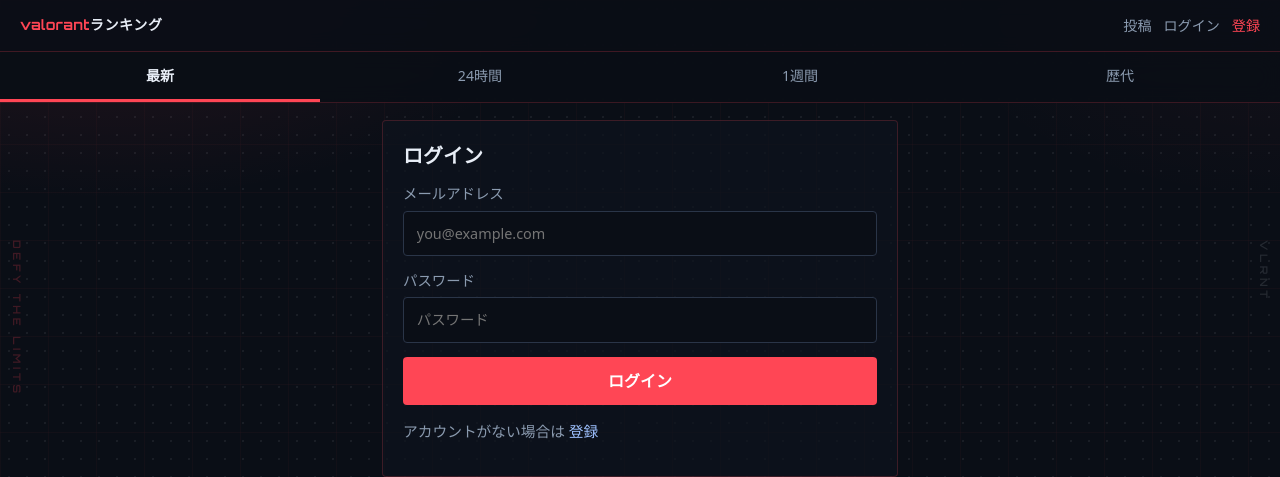
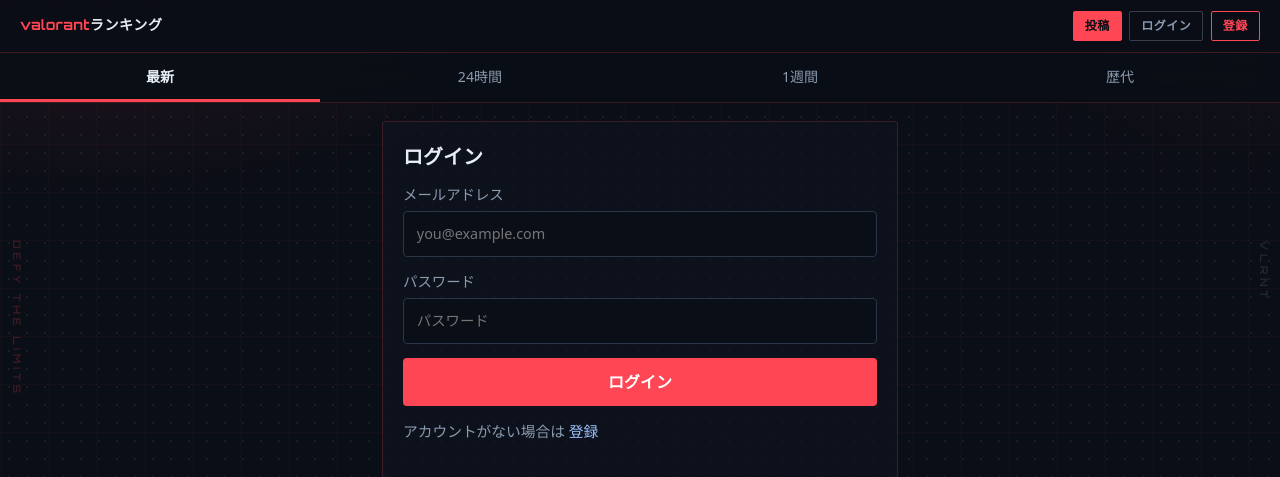
Before and after one commit to hal123w/valorant-ranking, a Django app: page /login/ in a window 1280 px wide. Shown: the top 477 px of the page. Run offline with Django 5.2, Linux system fonts and the light colour scheme; some web fonts are replaced.

Commit message:
Restyle header nav buttons for Valorant theme.
Make 投稿 a primary red CTA and use outline/ghost styles for login and logout.

Co-authored-by: Cursor <cursoragent@cursor.com>

```diff
--- a/clips/static/clips/app.css
+++ b/clips/static/clips/app.css
@@ -151,18 +151,81 @@ a:hover {
 .nav-actions {
   display: flex;
   align-items: center;
-  gap: 0.75rem;
-  flex-wrap: wrap;
+  gap: 0.45rem;
+  flex-wrap: nowrap;
+  flex-shrink: 0;
 }
 
+.nav-btn {
+  display: inline-flex;
+  align-items: center;
+  justify-content: center;
+  appearance: none;
+  -webkit-appearance: none;
+  font-family: var(--font);
+  font-size: 0.75rem;
+  font-weight: 700;
+  letter-spacing: 0.04em;
+  line-height: 1;
+  text-decoration: none;
+  cursor: pointer;
+  border-radius: 2px;
+  padding: 0.48rem 0.7rem;
+  white-space: nowrap;
+  border: 1px solid transparent;
+  transition: background 0.15s ease, color 0.15s ease, border-color 0.15s ease;
+}
+
+.nav-btn:hover {
+  text-decoration: none;
+}
+
+.nav-btn-primary {
+  background: #ff4655;
+  color: #0a0e16;
+  border-color: #ff4655;
+}
+
+.nav-btn-primary:hover {
+  background: #ff5c69;
+  border-color: #ff5c69;
+  color: #0a0e16;
+}
+
+.nav-btn-outline {
+  background: transparent;
+  color: #ff4655;
+  border-color: #ff4655;
+}
+
+.nav-btn-outline:hover {
+  background: rgba(255, 70, 85, 0.12);
+  color: #ff5c69;
+  border-color: #ff5c69;
+}
+
+.nav-btn-ghost {
+  background: transparent;
+  color: var(--muted);
+  border-color: rgba(139, 155, 176, 0.35);
+}
+
+.nav-btn-ghost:hover {
+  color: var(--text);
+  border-color: rgba(232, 238, 247, 0.35);
+  background: rgba(255, 255, 255, 0.04);
+}
+
+.inline-form {
+  display: inline-flex;
+  margin: 0;
+}
+
+/* legacy aliases if any */
 .nav-link {
   color: var(--muted);
   font-size: 0.88rem;
   font-weight: 500;
-}
-
-.nav-link.accent {
-  color: var(--accent);
 }
 
 .btn-link {
@@ -172,11 +235,6 @@ a:hover {
   cursor: pointer;
   font: inherit;
   color: inherit;
-}
-
-.inline-form {
-  display: inline;
-  margin: 0;
 }
 
 .tabs {
@@ -233,6 +291,15 @@ a:hover {
   .brand-valorant,
   .brand-ranking {
     font-size: 0.8rem;
+  }
+
+  .nav-btn {
+    font-size: 0.68rem;
+    padding: 0.4rem 0.5rem;
+  }
+
+  .nav-actions {
+    gap: 0.3rem;
   }
 
   .main {
--- a/clips/templates/clips/base.html
+++ b/clips/templates/clips/base.html
@@ -8,7 +8,7 @@
   <link rel="preconnect" href="https://fonts.googleapis.com">
   <link rel="preconnect" href="https://fonts.gstatic.com" crossorigin>
   <link href="https://fonts.googleapis.com/css2?family=Orbitron:wght@600;700&family=IBM+Plex+Sans+JP:wght@400;500;600&display=swap" rel="stylesheet">
-  <link rel="stylesheet" href="{% static 'clips/app.css' %}?v=8">
+  <link rel="stylesheet" href="{% static 'clips/app.css' %}?v=9">
   {% block extra_head %}{% endblock %}
 </head>
 <body class="theme-a">
@@ -21,16 +21,16 @@
       <span class="brand-valorant">valorant</span>
       <span class="brand-ranking">ランキング</span>
     </a>
-    <nav class="nav-actions">
-      <a class="nav-link" href="{% url 'clips:submit' %}">投稿</a>
+    <nav class="nav-actions" aria-label="アカウント">
+      <a class="nav-btn nav-btn-primary" href="{% url 'clips:submit' %}">投稿</a>
       {% if user.is_authenticated %}
         <form method="post" action="{% url 'clips:logout' %}" class="inline-form">
           {% csrf_token %}
-          <button type="submit" class="nav-link btn-link">ログアウト</button>
+          <button type="submit" class="nav-btn nav-btn-ghost">ログアウト</button>
         </form>
       {% else %}
-        <a class="nav-link" href="{% url 'clips:login' %}">ログイン</a>
-        <a class="nav-link accent" href="{% url 'clips:signup' %}">登録</a>
+        <a class="nav-btn nav-btn-ghost" href="{% url 'clips:login' %}">ログイン</a>
+        <a class="nav-btn nav-btn-outline" href="{% url 'clips:signup' %}">登録</a>
       {% endif %}
     </nav>
   </header>
```
